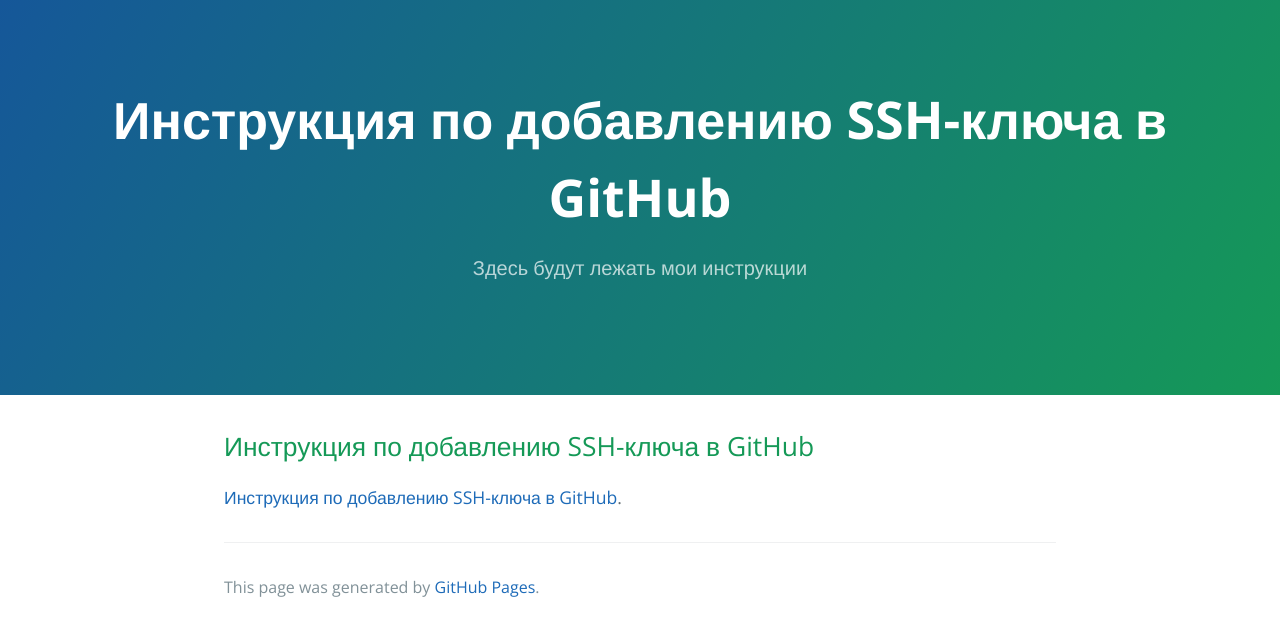
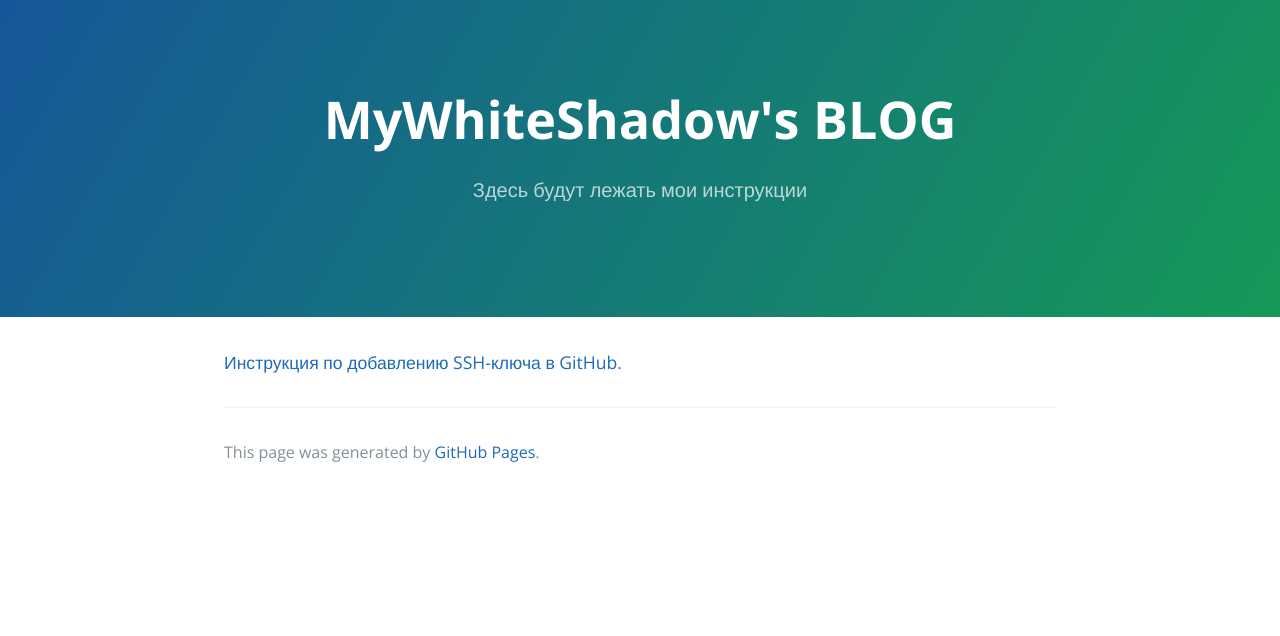
Before and after one commit to MyWhiteShadow/MyWhiteShadow.github.io, a Jekyll site: the page built from index.md, in a window 1280 px wide. Shown: the top 636 px of the page. Built offline with Jekyll 4.4.1, drawn with Linux system fonts in a browser that asks for light colours; our own code applies the rules of GitHub Pages for plain Markdown files.

Commit message:
исправлены ошибки

```diff
--- a/index.md
+++ b/index.md
@@ -1,6 +1,5 @@
 ---
 layout: default
 ---
-## Инструкция по добавлению SSH-ключа в GitHub
 
 [Инструкция по добавлению SSH-ключа в GitHub](./GithubSSHIntegration.html).
```
Also changed, not shown: GithubSSHIntegration.md (renamed from another-page.md).
